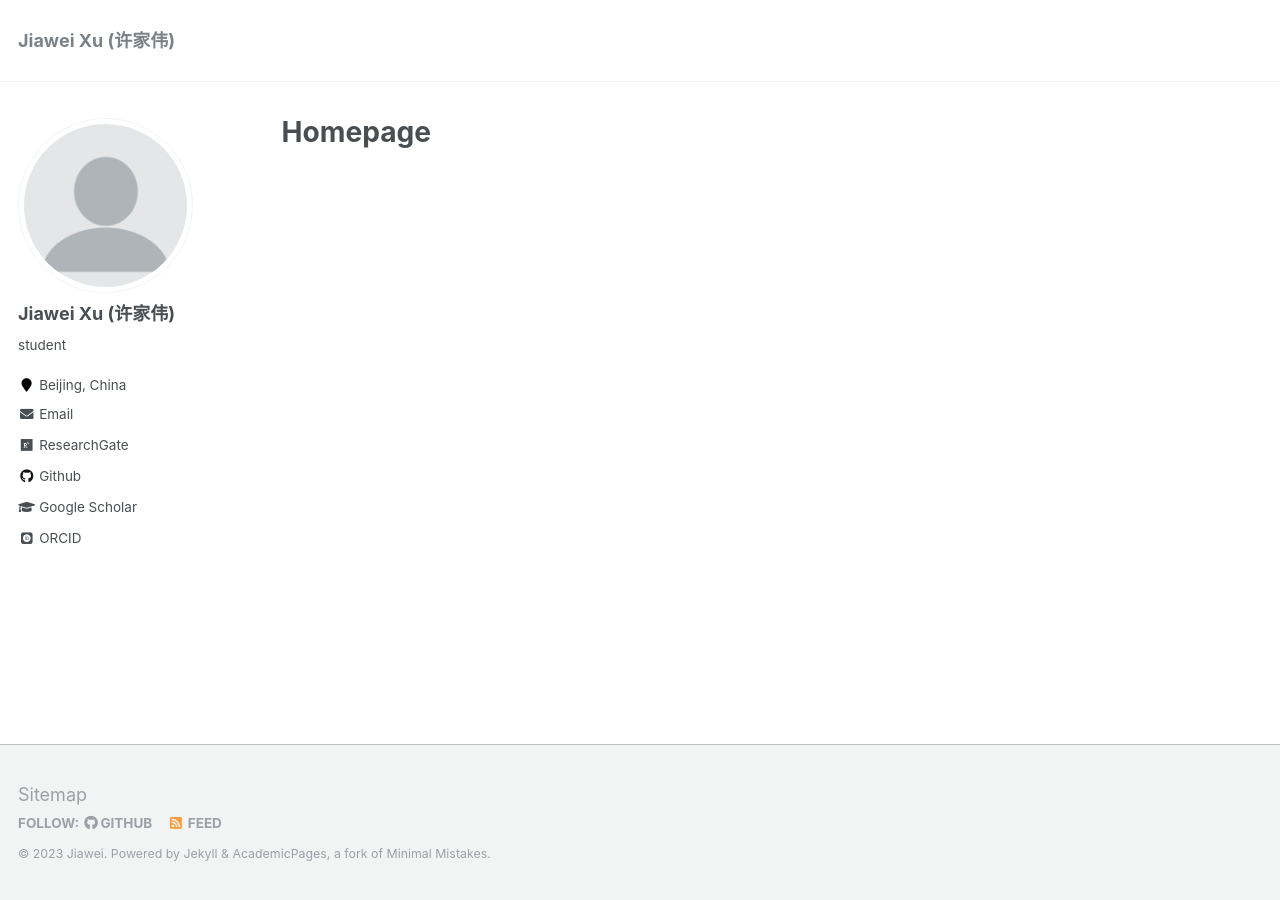
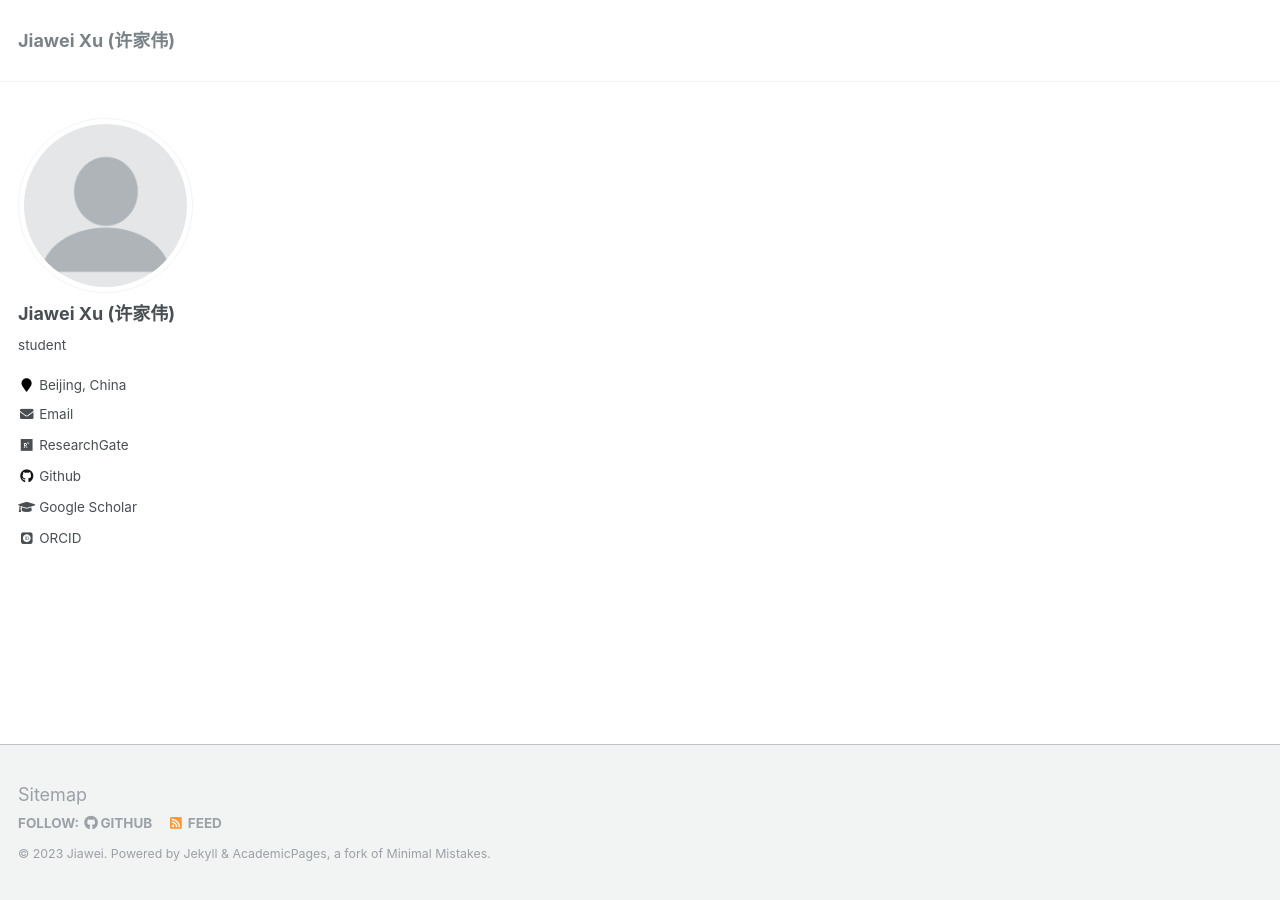
Before and after one commit to jiaweixu98/jiaweixu98.github.io, a Jekyll site: the page built from _pages/about.md, in a window 1280 px wide. Built offline with Jekyll 4.4.1, drawn with Linux system fonts in a browser that asks for light colours; some web fonts are replaced.

Commit message:
change title

```diff
--- a/_config.yml
+++ b/_config.yml
@@ -8,7 +8,7 @@
 # Site Settings
 locale                   : "en-US"
 title                    : "Jiawei Xu (许家伟)"
-title_separator          : "-"
+title_separator          : ""
 name                     : &name "Jiawei"
 description              : &description "student"
 url                      : https://jiaweixu98.github.io # the base hostname & protocol for your site e.g. "https://mmistakes.github.io"
--- a/_pages/about.md
+++ b/_pages/about.md
@@ -1,6 +1,6 @@
 ---
 permalink: /
-title: "Homepage"
+title: ""
 excerpt: "About me"
 author_profile: true
 redirect_from:
```
